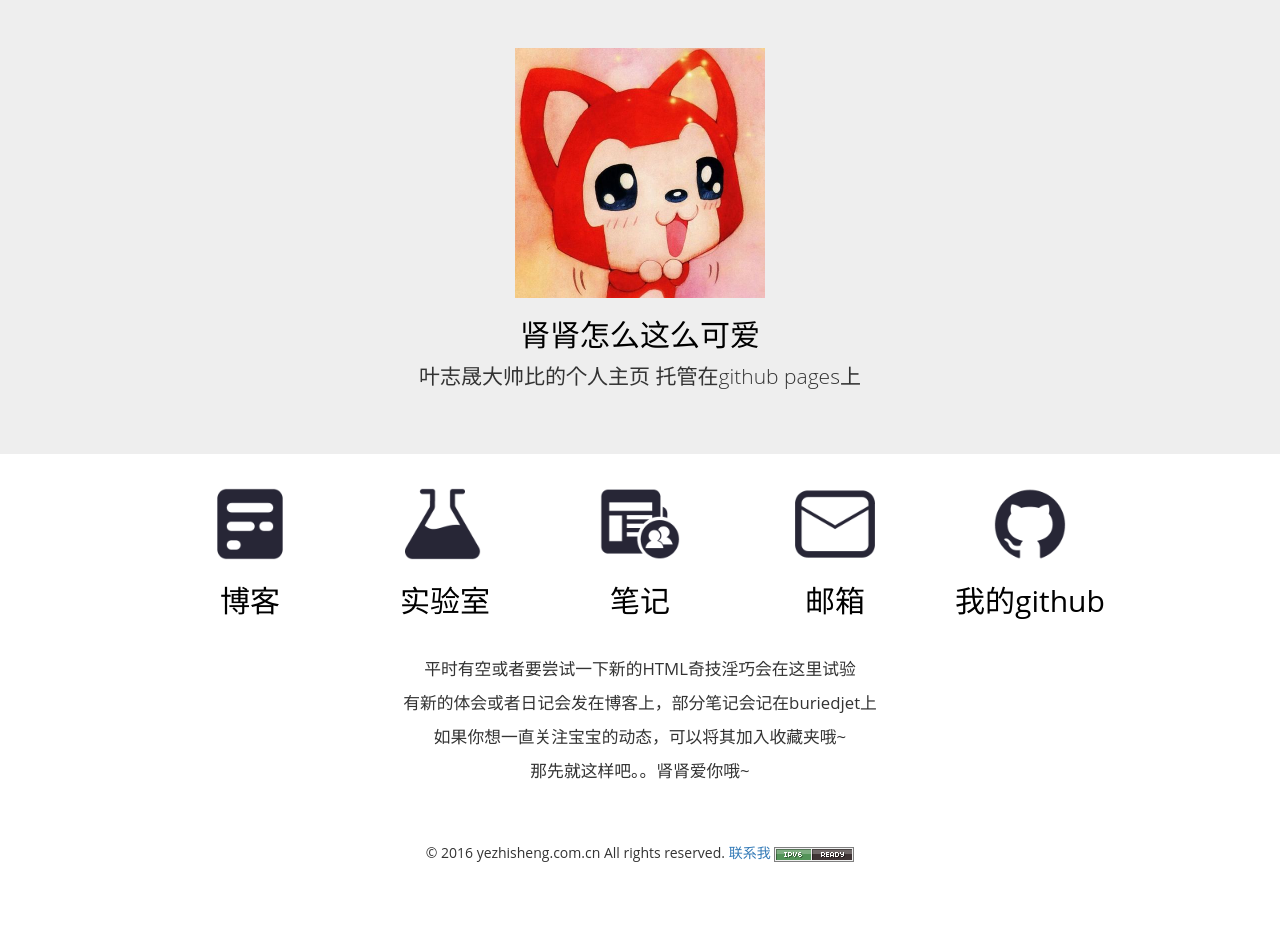
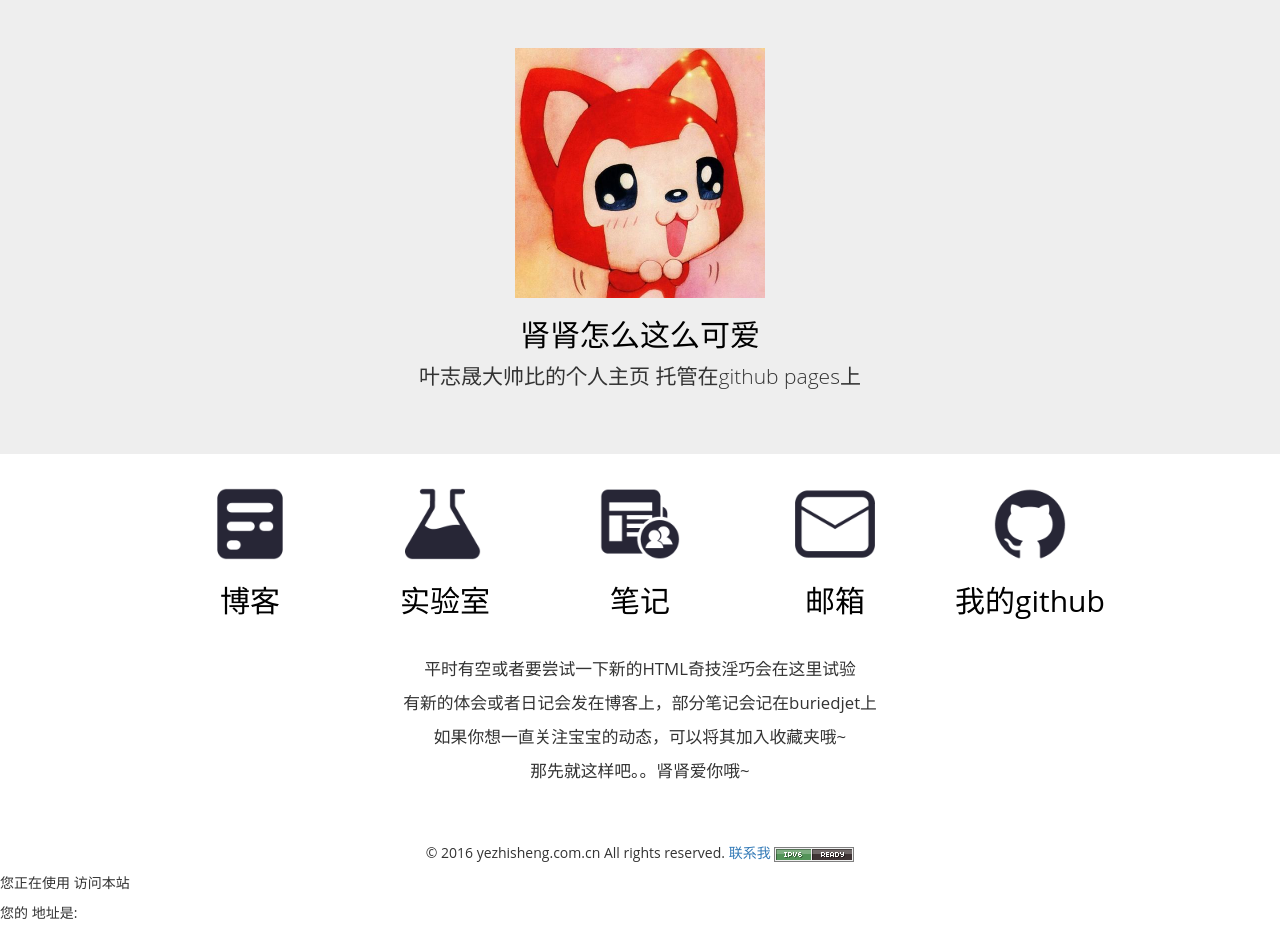
Before and after one commit to yzs981130/homepage_backup, a Jekyll site: the page index.html, which Jekyll copies as it is, in a window 1280 px wide. Built offline with Jekyll 4.4.1, drawn with Linux system fonts in a browser that asks for light colours; comment, search, counter and statistics services are not loaded; before the commit the page ends 900 px from its top, so only the background shows below that.

Commit message:
Update index.html

```diff
--- a/index.html
+++ b/index.html
@@ -115,6 +115,7 @@
   <script type="text/javascript">var cnzz_protocol = (("https:" == document.location.protocol) ? " https://" : " http://");document.write(unescape("%3Cspan id='cnzz_stat_icon_1258539650'%3E%3C/span%3E%3Cscript src='" + cnzz_protocol + "s95.cnzz.com/stat.php%3Fid%3D1258539650%26show%3Dpic' type='text/javascript'%3E%3C/script%3E"));</script>
   </div>
 <!-->
+<script type="text/javascript"> $(document).ready(function(){ $.getJSON("/ip.php", function(data){ var sideblock = $("#sideblock"); var ip = data.ip_addr, ip_family="Unknown"; if (ip.indexOf(':') >= 0) { ip_family = "IPv6"; } else if (ip.indexOf('.') >= 0) { ip_family = "IPv4"; } sideblock.find(".ip-family").text(ip_family); sideblock.find(".ip-addr").text(ip); }); }); </script> <p>您正在使用 <span class="ip-family"></span> 访问本站</p> <p>您的 <span class="ip-family"></span> 地址是: </p> <span class="ip-addr"></span>
 </body>
 </html>
 <script>
```
